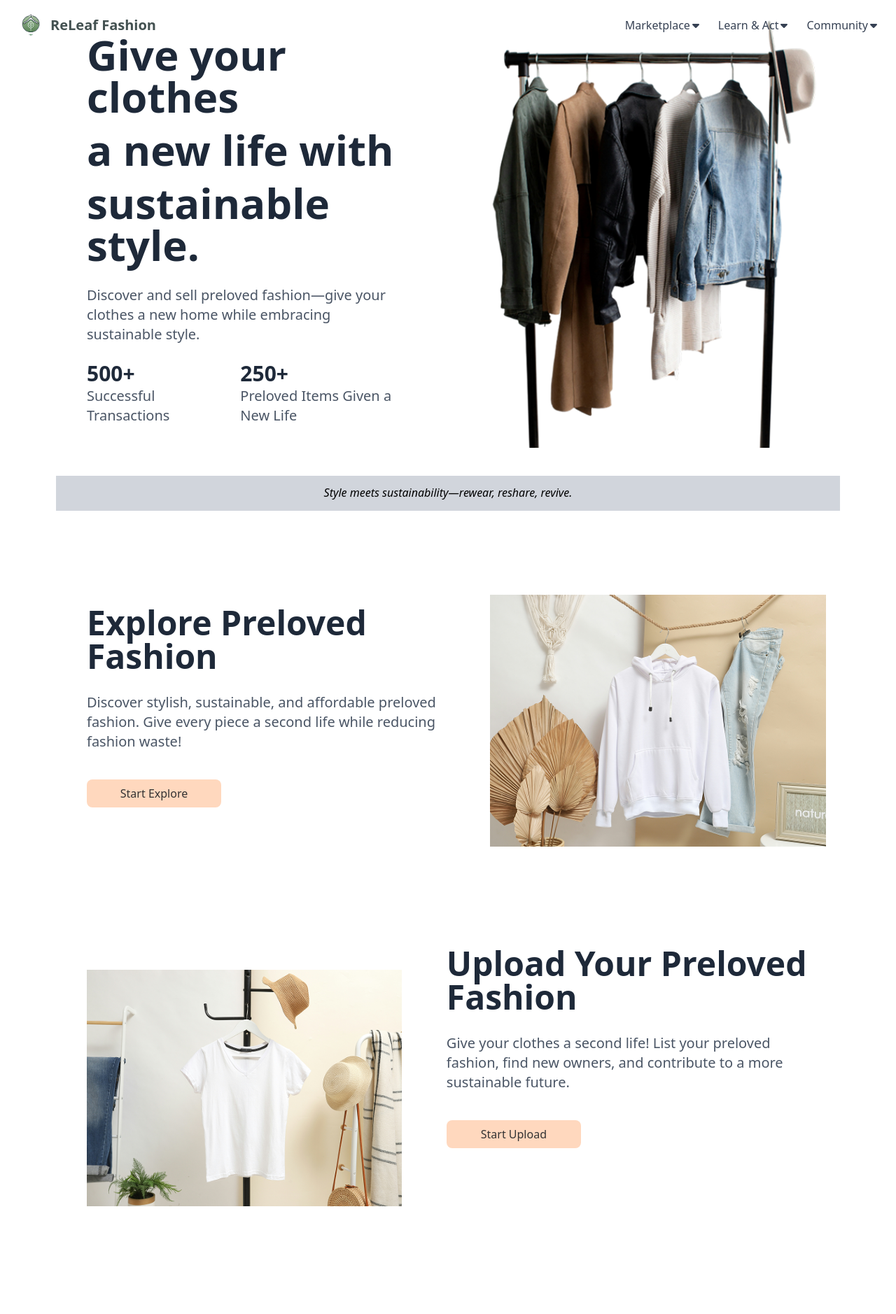
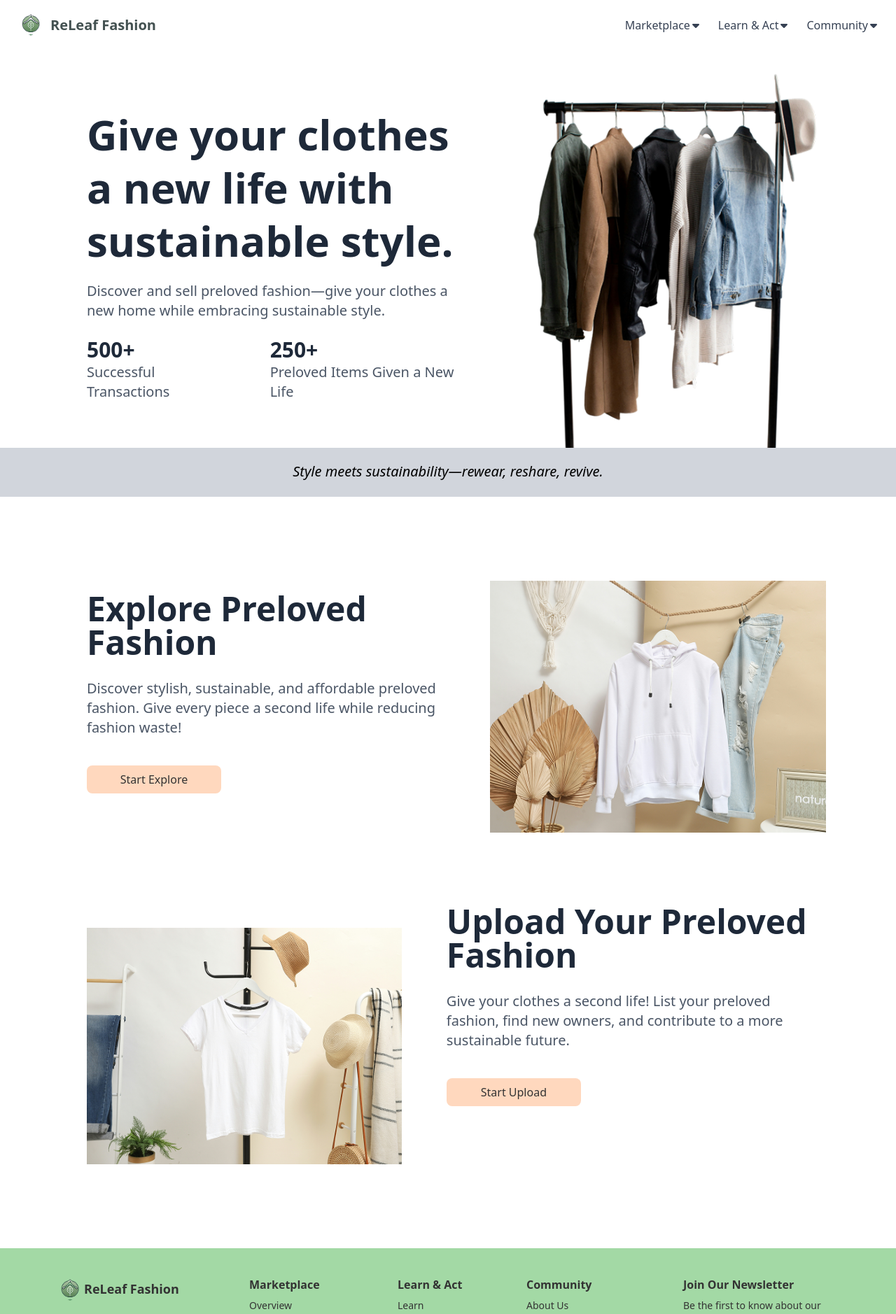
Before and after one commit to NataniaReginaCS/releaf, a React (Vite) app: page /marketplace in a window 1280 px wide. Shown: the top 1878 px of the page at 70% size. Built offline with nearby package versions, Linux system fonts and the light colour scheme.

Commit message:
Responsive: Page Marketplace

```diff
--- a/src/routes/marketplace.tsx
+++ b/src/routes/marketplace.tsx
@@ -11,8 +11,8 @@ export const Route = createFileRoute("/marketplace")({
 function MarketplaceComponent() {
 	return (
 		<>
-			<section className="h-full grid grid-cols-1 md:grid-cols-2 items-center bg-white md:px-20 mt-20 md:mt-0 gap-10">
-				<div className="w-full px-11 text-center md:text-left">
+			<section className="h-full grid grid-cols-1 md:grid-cols-2 items-center bg-white mt-20 md:mt-20">
+				<div className="w-full px-11 text-center md:text-left md:mx-20 ">
 					<h2 className="text-4xl md:text-6xl font-bold text-gray-800 mt-4">
 						Give your clothes
 					</h2>
@@ -32,7 +32,7 @@ function MarketplaceComponent() {
 							<p className="text-xl text-gray-600">Successful Transactions</p>
 						</div>
 						<div className="hidden md:block border-l border-gray-300 h-full"></div>
-						<div className="flex flex-col items-center md:items-start mt-4 md:mt-0">
+						<div className="flex flex-col items-center md:items-start md:mt-0">
 							<h2 className="text-3xl font-bold text-gray-800">250+</h2>
 							<p className="text-xl text-gray-600">
 								Preloved Items Given a New Life
@@ -40,19 +40,19 @@ function MarketplaceComponent() {
 						</div>
 					</div>
 				</div>
-				<div className="w-full flex justify-center">
+				<div className="max-sm:mt-15 w-full flex justify-center">
 					<img
 						src={marketplace}
 						alt="ReLeaf Marketplace"
-						className="w-full md:w-auto md:h-160 h-70 object-cover"
+						className="w-full md:w-auto md:h-140 h-70 object-cover"
 					/>
 				</div>
-				<div className="col-span-1 md:col-span-2 h-[50px] bg-gray-300 w-full italic text-black text-center pt-3">
+				<div className=" md:px-0 col-span-1 md:col-span-2 h-[50px] md:h-[70px] bg-gray-300 w-full italic text-black text-center pt-3 md:pt-5 md:text-xl">
 					Style meets sustainability—rewear, reshare, revive.
 				</div>
 			</section>
 
-			<section className="flex flex-col-reverse md:flex-row items-center justify-between bg-white px-10 md:px-20 align-center md:my-10 mt-60 ">
+			<section className="flex flex-col-reverse md:flex-row items-center justify-between bg-white px-10 md:px-20 align-center md:mt-10 mt-15 ">
 				<div className="w-full relative md:px-11 md:mb-0">
 					<h2 className="text-3xl md:text-5xl font-bold text-gray-800 md:mt-4">
 						Explore Preloved Fashion
@@ -73,7 +73,8 @@ function MarketplaceComponent() {
 					/>
 				</div>
 			</section>
-			<section className="flex flex-col-reverse md:flex-row items-center md:justify-between bg-white md:px-20 align-center md:my-10 md:mt-0 max-sm:mb-20">
+
+			<section className="flex flex-col-reverse md:flex-row items-center md:justify-between bg-white md:px-20 align-center max-sm:mb-20">
 				<div className="w-full relative md:px-11 md:mb-35 md:order-2 px-10">
 					<h2 className="max-sm:mt-10 text-3xl md:text-5xl font-bold text-gray-800 md:mt-4">
 						Upload Your Preloved Fashion
```
